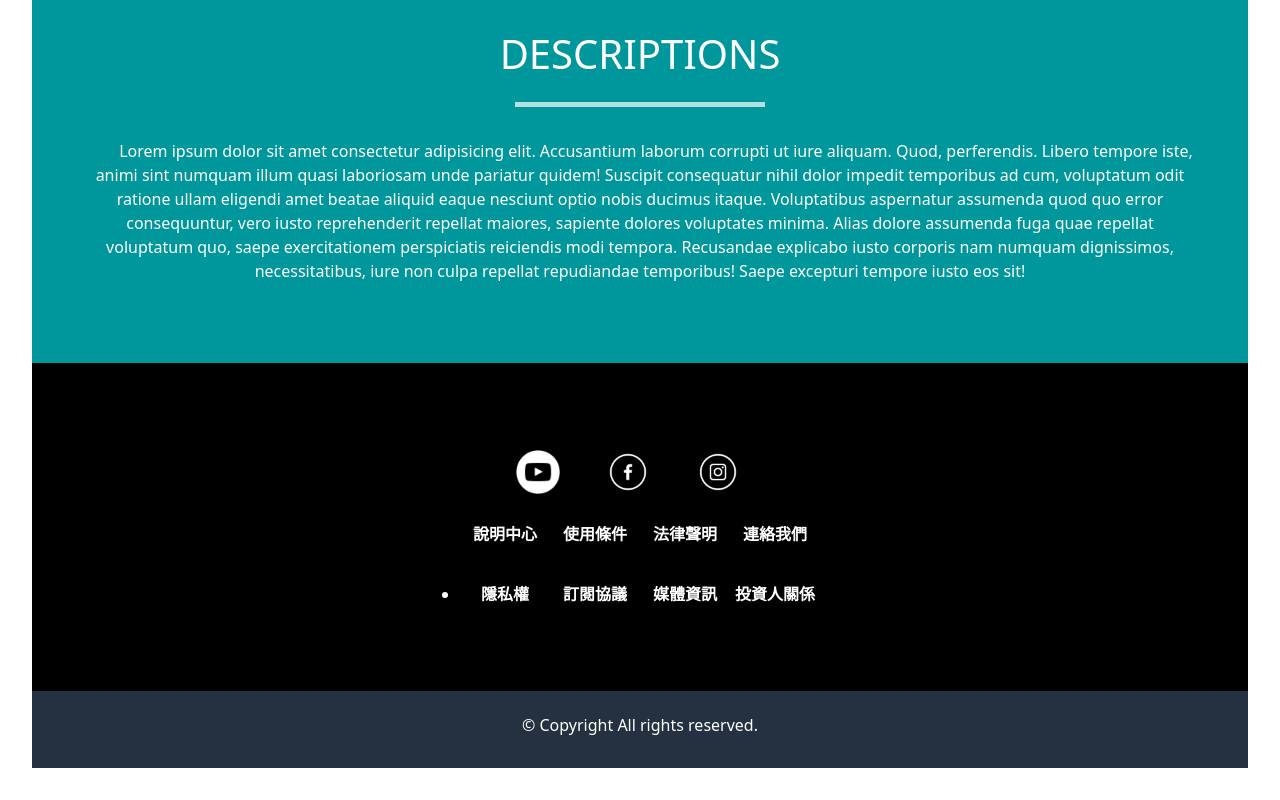
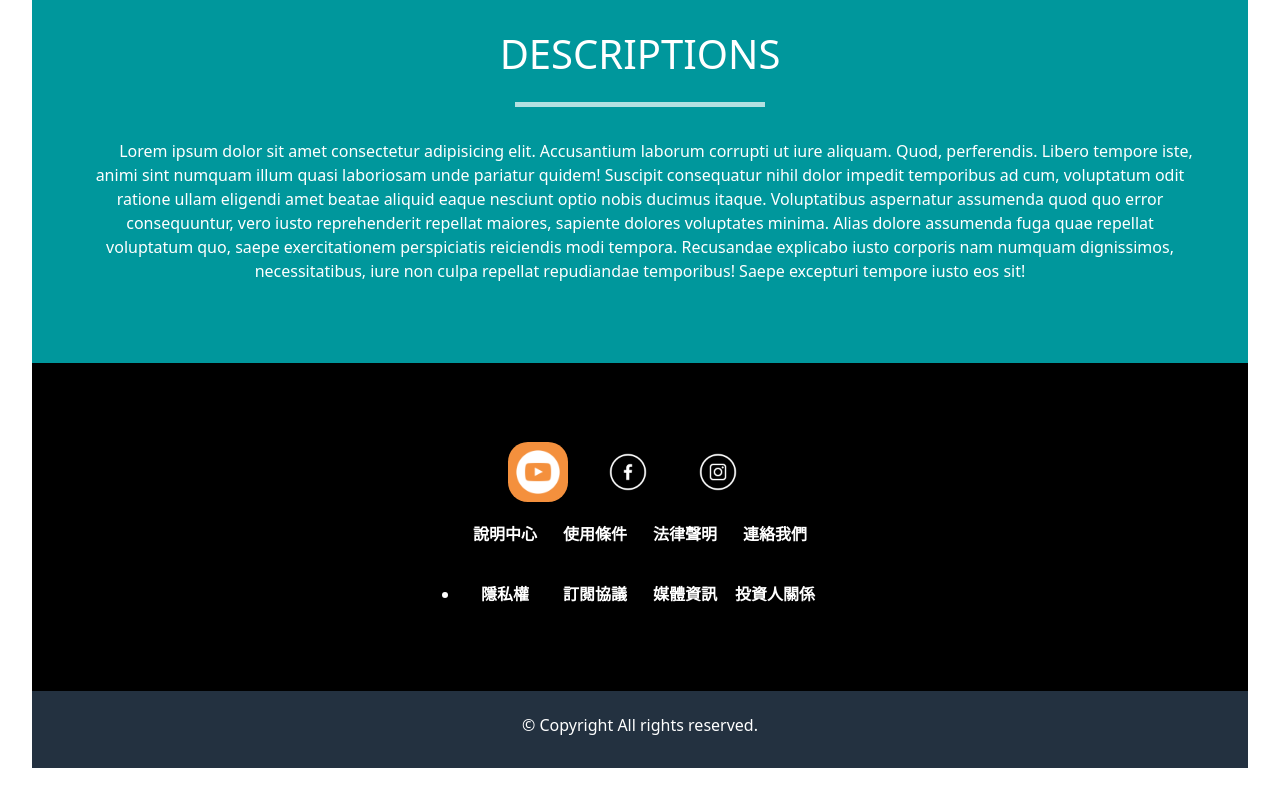
Before and after one commit to jaina0831/react-wk4try, a React (Vite) app: page / in a window 1280 px wide. In both pictures the pointer is over the link 538 px from the left and 1391 px from the top of the page. Shown: the part 920-1720 px from the top of the page. Built offline with nearby package versions, Linux system fonts and the light colour scheme.

Commit message:
Update index.css

```diff
--- a/src/index.css
+++ b/src/index.css
@@ -161,8 +161,9 @@
         height: 50px;
     }
     .firstfooter-list-items-link:hover{
-          transform: scale(1.2);
-  color: rgb(244, 144, 61);
+     transform: scale(1.2);
+     background-color:  rgb(244, 144, 61);
+      border-radius: 33%;
       }
 
 .footer-box{
@@ -205,7 +206,7 @@
 }
 .footer-list-items-link:hover{
   transform: scale(1.2);
-  background-color:  rgb(244, 144, 61);
+  color: rgb(244, 144, 61);
 }
 /*
 .footer__description {
```
